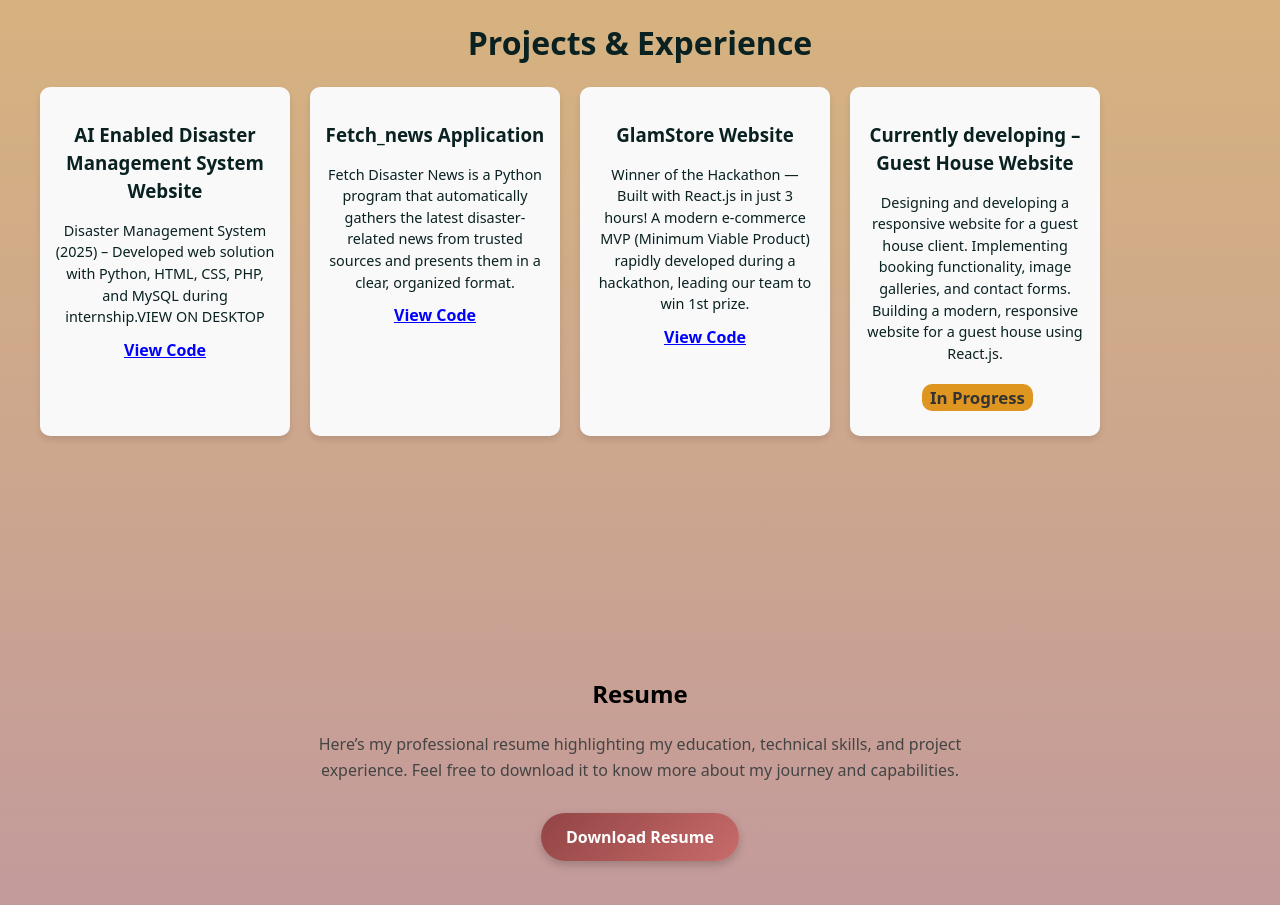
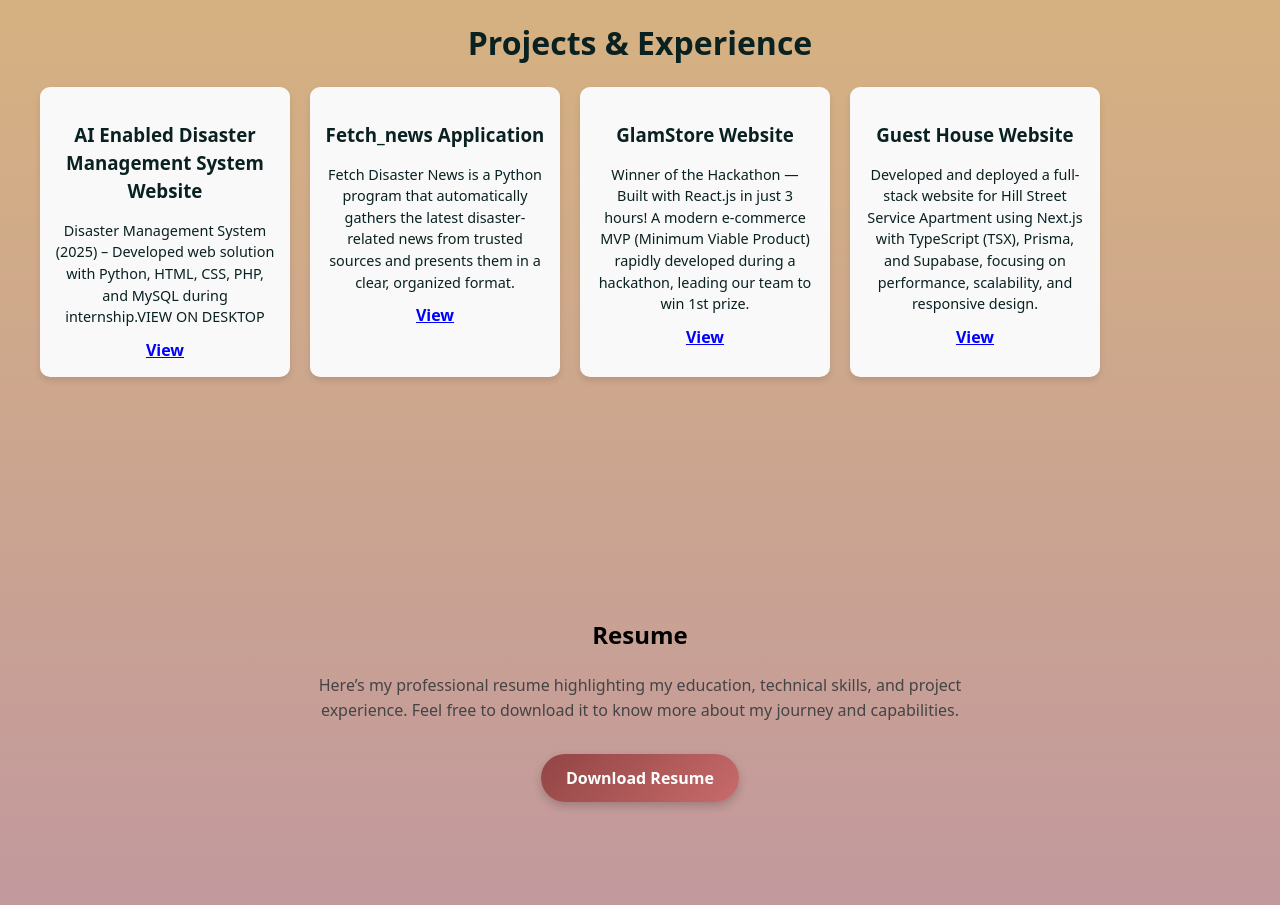
Before and after one commit to Saniahyd1/portfolio, a React (Vite) app: page / in a window 1280 px wide. Shown: the part 3440-4345 px from the top of the page. Built offline with nearby package versions, Linux system fonts and the light colour scheme.

Commit message:
Updated  content1

```diff
--- a/src/App.jsx
+++ b/src/App.jsx
@@ -224,7 +224,7 @@ function App() {
 
       <h3>AI Enabled Disaster Management System Website  </h3>
       <p>Disaster Management System (2025) – Developed web solution with Python, HTML, CSS, PHP, and MySQL during internship.VIEW ON DESKTOP</p>
-      <a href="https://saniahyd1.github.io/Disaster-Management/" target="_blank" rel="noopener noreferrer">View Code</a>
+      <a href="https://saniahyd1.github.io/Disaster-Management/" target="_blank" rel="noopener noreferrer">View</a>
     </div>
 
 
@@ -233,7 +233,7 @@ function App() {
 
       <h3>Fetch_news Application</h3>
       <p>Fetch Disaster News is a Python program that automatically gathers the latest disaster-related news from trusted sources and presents them in a clear, organized format. </p>
-      <a href="https://saniahyd1.github.io/Fetch-news/" target="_blank" rel="noopener noreferrer">View Code</a>
+      <a href="https://saniahyd1.github.io/Fetch-news/" target="_blank" rel="noopener noreferrer">View</a>
     </div>
 
 
@@ -241,25 +241,14 @@ function App() {
 
       <h3>GlamStore Website</h3>
       <p>Winner of the Hackathon — Built with React.js in just 3 hours! A modern e-commerce MVP (Minimum Viable Product) rapidly developed during a hackathon, leading our team to win 1st prize.</p>
-      <a href="https://miniproject-pi-lemon.vercel.app/" target="_blank" rel="noopener noreferrer">View Code</a>
+      <a href="https://miniproject-pi-lemon.vercel.app/" target="_blank" rel="noopener noreferrer">View</a>
     </div>
 
         <div className="project-card">
 
-      <h3>Currently developing – Guest House Website</h3>
-      <p>Designing and developing a responsive website for a guest house client. Implementing booking functionality, image galleries, and contact forms. Building a modern, responsive website for a guest house using React.js. </p>
-        <h3>
-        &nbsp;
-        <span style={{
-          background: "#df9620ff",
-          color: "#333",
-          padding: "2px 8px",
-          borderRadius: "10px",
-          fontSize: "0.9em"
-        }}>
-          In Progress
-        </span>
-      </h3>
+      <h3> Guest House Website</h3>
+      <p>Developed and deployed a full-stack website for Hill Street Service Apartment using Next.js with TypeScript (TSX), Prisma, and Supabase, focusing on performance, scalability, and responsive design. </p>
+      <a href="https://www.hillstreet.in/" target="_blank" rel="noopener noreferrer">View</a>
 
     </div>
   </div>
```
Also changed, not shown: package.json (+8 -11 lines).
